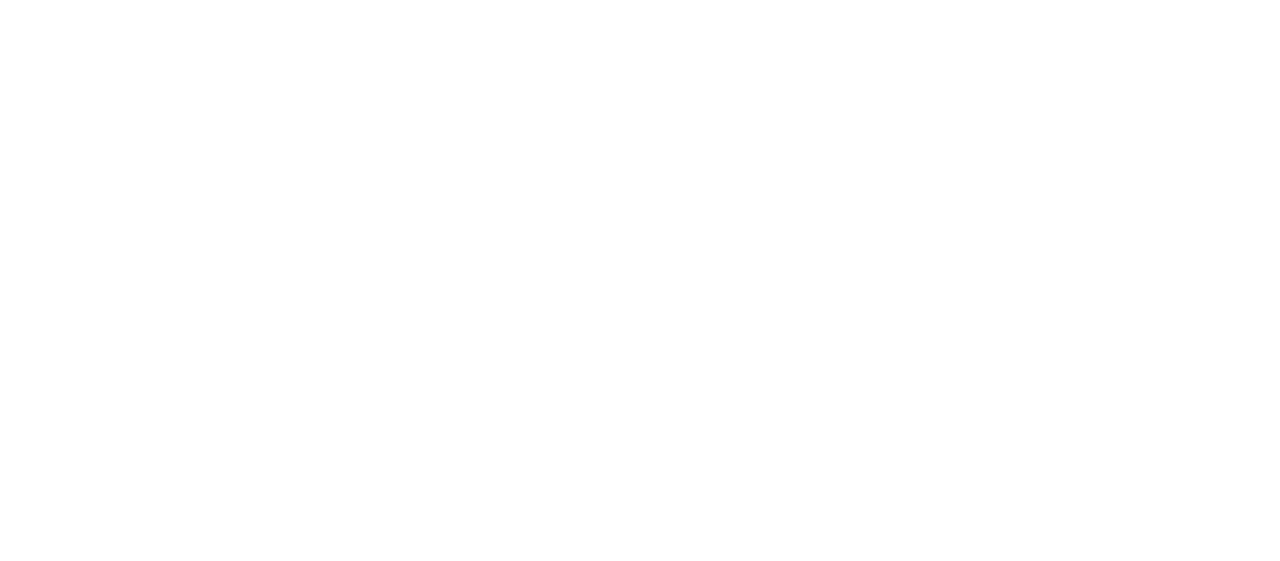
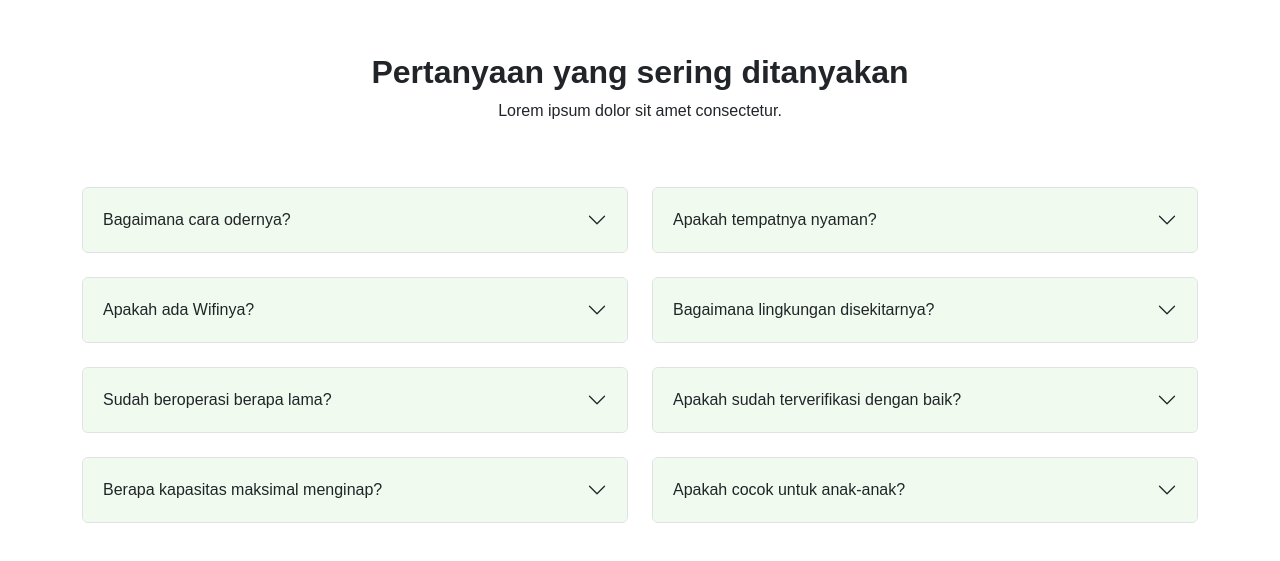
Before and after one commit to fauzarizky2/react-website, a React (Vite) app: page / in a window 1280 px wide. Shown: the part 2509-3070 px from the top of the page. Before the commit the page ends 2462 px from the top, so only its background shows below. Built offline with nearby package versions, Linux system fonts and the light colour scheme.

Commit message:
Make FaqComp & modifed accordion style

```diff
--- a/src/components/FaqComp.jsx
+++ b/src/components/FaqComp.jsx
@@ -1,3 +1,114 @@
+import { Container, Row, Col, Accordion } from "react-bootstrap";
+
 export default function FaqComp() {
-
+  return (
+    <div className="faq">
+      <Container>
+        <Row className="mb-5">
+          <Col className="text-center">
+            <h2 className="fw-bold">Pertanyaan yang sering ditanyakan</h2>
+            <p>Lorem ipsum dolor sit amet consectetur.</p>
+          </Col>
+        </Row>
+        <Row className="row-cols-lg-2 row-cols-1 g-4">
+          <Col>
+            <Accordion>
+              <Accordion.Item eventKey="0">
+                <Accordion.Header>Bagaimana cara odernya?</Accordion.Header>
+                <Accordion.Body>
+                  Lorem ipsum dolor sit amet, consectetur adipiscing elit, sed do eiusmod tempor incididunt ut labore et dolore magna aliqua. Ut enim ad minim veniam, quis nostrud exercitation ullamco laboris nisi ut aliquip ex ea commodo
+                  consequat. Duis aute irure dolor in reprehenderit in voluptate velit esse cillum dolore eu fugiat nulla pariatur. Excepteur sint occaecat cupidatat non proident, sunt in culpa qui officia deserunt mollit anim id est
+                  laborum.
+                </Accordion.Body>
+              </Accordion.Item>
+            </Accordion>
+          </Col>
+          <Col>
+            <Accordion>
+              <Accordion.Item eventKey="1">
+                <Accordion.Header>Apakah tempatnya nyaman?</Accordion.Header>
+                <Accordion.Body>
+                  Lorem ipsum dolor sit amet, consectetur adipiscing elit, sed do eiusmod tempor incididunt ut labore et dolore magna aliqua. Ut enim ad minim veniam, quis nostrud exercitation ullamco laboris nisi ut aliquip ex ea commodo
+                  consequat. Duis aute irure dolor in reprehenderit in voluptate velit esse cillum dolore eu fugiat nulla pariatur. Excepteur sint occaecat cupidatat non proident, sunt in culpa qui officia deserunt mollit anim id est
+                  laborum.
+                </Accordion.Body>
+              </Accordion.Item>
+            </Accordion>
+          </Col>
+          <Col>
+            <Accordion>
+              <Accordion.Item eventKey="2">
+                <Accordion.Header>Apakah ada Wifinya?</Accordion.Header>
+                <Accordion.Body>
+                  Lorem ipsum dolor sit amet, consectetur adipiscing elit, sed do eiusmod tempor incididunt ut labore et dolore magna aliqua. Ut enim ad minim veniam, quis nostrud exercitation ullamco laboris nisi ut aliquip ex ea commodo
+                  consequat. Duis aute irure dolor in reprehenderit in voluptate velit esse cillum dolore eu fugiat nulla pariatur. Excepteur sint occaecat cupidatat non proident, sunt in culpa qui officia deserunt mollit anim id est
+                  laborum.
+                </Accordion.Body>
+              </Accordion.Item>
+            </Accordion>
+          </Col>
+          <Col>
+            <Accordion>
+              <Accordion.Item eventKey="3">
+                <Accordion.Header>Bagaimana lingkungan disekitarnya?</Accordion.Header>
+                <Accordion.Body>
+                  Lorem ipsum dolor sit amet, consectetur adipiscing elit, sed do eiusmod tempor incididunt ut labore et dolore magna aliqua. Ut enim ad minim veniam, quis nostrud exercitation ullamco laboris nisi ut aliquip ex ea commodo
+                  consequat. Duis aute irure dolor in reprehenderit in voluptate velit esse cillum dolore eu fugiat nulla pariatur. Excepteur sint occaecat cupidatat non proident, sunt in culpa qui officia deserunt mollit anim id est
+                  laborum.
+                </Accordion.Body>
+              </Accordion.Item>
+            </Accordion>
+          </Col>
+          <Col>
+            <Accordion>
+              <Accordion.Item eventKey="4">
+                <Accordion.Header>Sudah beroperasi berapa lama?</Accordion.Header>
+                <Accordion.Body>
+                  Lorem ipsum dolor sit amet, consectetur adipiscing elit, sed do eiusmod tempor incididunt ut labore et dolore magna aliqua. Ut enim ad minim veniam, quis nostrud exercitation ullamco laboris nisi ut aliquip ex ea commodo
+                  consequat. Duis aute irure dolor in reprehenderit in voluptate velit esse cillum dolore eu fugiat nulla pariatur. Excepteur sint occaecat cupidatat non proident, sunt in culpa qui officia deserunt mollit anim id est
+                  laborum.
+                </Accordion.Body>
+              </Accordion.Item>
+            </Accordion>
+          </Col>
+          <Col>
+            <Accordion>
+              <Accordion.Item eventKey="5">
+                <Accordion.Header>Apakah sudah terverifikasi dengan baik?</Accordion.Header>
+                <Accordion.Body>
+                  Lorem ipsum dolor sit amet, consectetur adipiscing elit, sed do eiusmod tempor incididunt ut labore et dolore magna aliqua. Ut enim ad minim veniam, quis nostrud exercitation ullamco laboris nisi ut aliquip ex ea commodo
+                  consequat. Duis aute irure dolor in reprehenderit in voluptate velit esse cillum dolore eu fugiat nulla pariatur. Excepteur sint occaecat cupidatat non proident, sunt in culpa qui officia deserunt mollit anim id est
+                  laborum.
+                </Accordion.Body>
+              </Accordion.Item>
+            </Accordion>
+          </Col>
+          <Col>
+            <Accordion>
+              <Accordion.Item eventKey="6">
+                <Accordion.Header>Berapa kapasitas maksimal menginap?</Accordion.Header>
+                <Accordion.Body>
+                  Lorem ipsum dolor sit amet, consectetur adipiscing elit, sed do eiusmod tempor incididunt ut labore et dolore magna aliqua. Ut enim ad minim veniam, quis nostrud exercitation ullamco laboris nisi ut aliquip ex ea commodo
+                  consequat. Duis aute irure dolor in reprehenderit in voluptate velit esse cillum dolore eu fugiat nulla pariatur. Excepteur sint occaecat cupidatat non proident, sunt in culpa qui officia deserunt mollit anim id est
+                  laborum.
+                </Accordion.Body>
+              </Accordion.Item>
+            </Accordion>
+          </Col>
+          <Col>
+            <Accordion>
+              <Accordion.Item eventKey="7">
+                <Accordion.Header>Apakah cocok untuk anak-anak?</Accordion.Header>
+                <Accordion.Body>
+                  Lorem ipsum dolor sit amet, consectetur adipiscing elit, sed do eiusmod tempor incididunt ut labore et dolore magna aliqua. Ut enim ad minim veniam, quis nostrud exercitation ullamco laboris nisi ut aliquip ex ea commodo
+                  consequat. Duis aute irure dolor in reprehenderit in voluptate velit esse cillum dolore eu fugiat nulla pariatur. Excepteur sint occaecat cupidatat non proident, sunt in culpa qui officia deserunt mollit anim id est
+                  laborum.
+                </Accordion.Body>
+              </Accordion.Item>
+            </Accordion>
+          </Col>
+        </Row>
+      </Container>
+    </div>
+  );
 }
--- a/src/css/main.css
+++ b/src/css/main.css
@@ -33,6 +33,31 @@
     height: 220px;
 }
 
+.faq {
+  padding-top: 100px;
+  padding-bottom: 150px;
+}
+
+.faq .accordion {
+  --bs-accordion-bg: #f1faee
+}
+
+.faq .accordion .accordion-button:focus{
+  box-shadow: none;
+}
+
+.faq .accordion {
+  --bs-accordion-active-bg: none
+}
+
+.faq .accordion {
+  --bs-accordion-active-color: none
+}
+
+.faq .accordion .accordion-item .accordion-header {
+  line-height: 2;
+}
+
 @media screen and (max-width:992px) {
   .services {
     padding-top: 100px;
```
